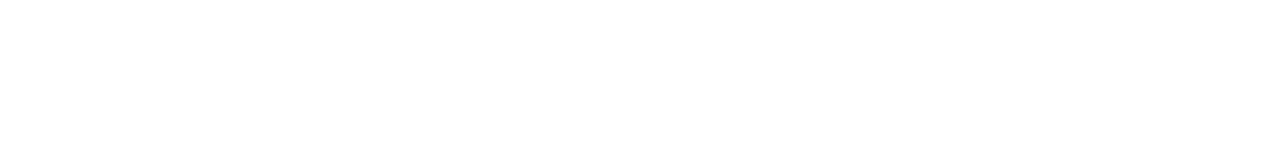
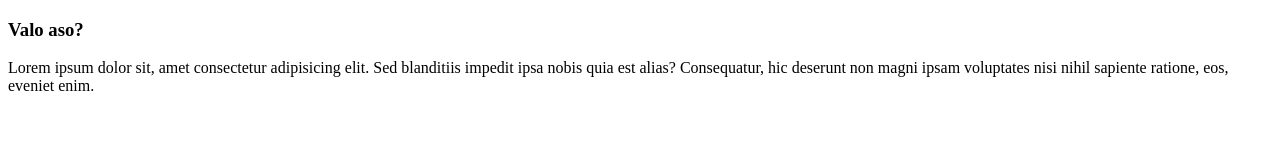
Before and after one commit to ReshByte/my-first-github-repo, a plain HTML site: page index.html in a window 1280 px wide. Drawn offline with Linux system fonts and the light colour scheme.

Commit message:
added this code

```diff
--- a/index.html
+++ b/index.html
@@ -6,6 +6,9 @@
     <title>My First Ever Github Repo</title>
 </head>
 <body>
-
+    <div>
+        <h3>Valo aso?</h3>
+        <p>Lorem ipsum dolor sit, amet consectetur adipisicing elit. Sed blanditiis impedit ipsa nobis quia est alias? Consequatur, hic deserunt non magni ipsam voluptates nisi nihil sapiente ratione, eos, eveniet enim.</p>
+    </div>
 </body>
 </html>
```
